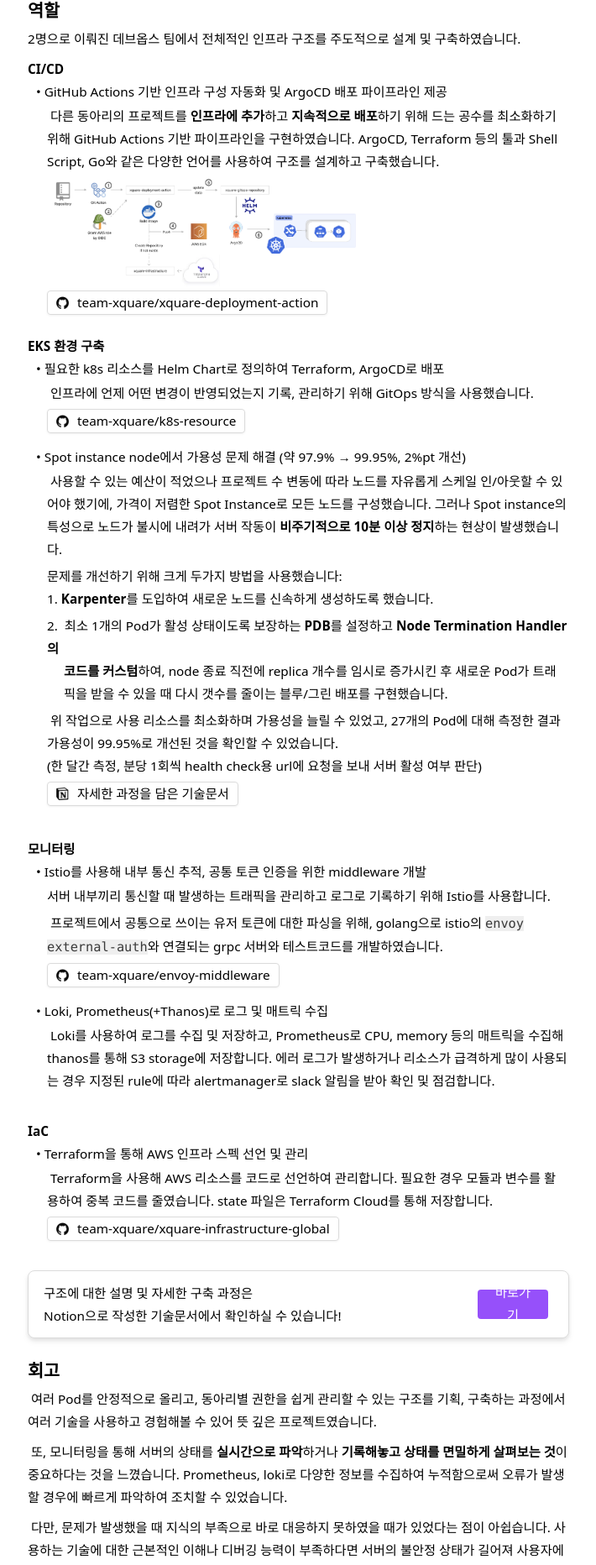
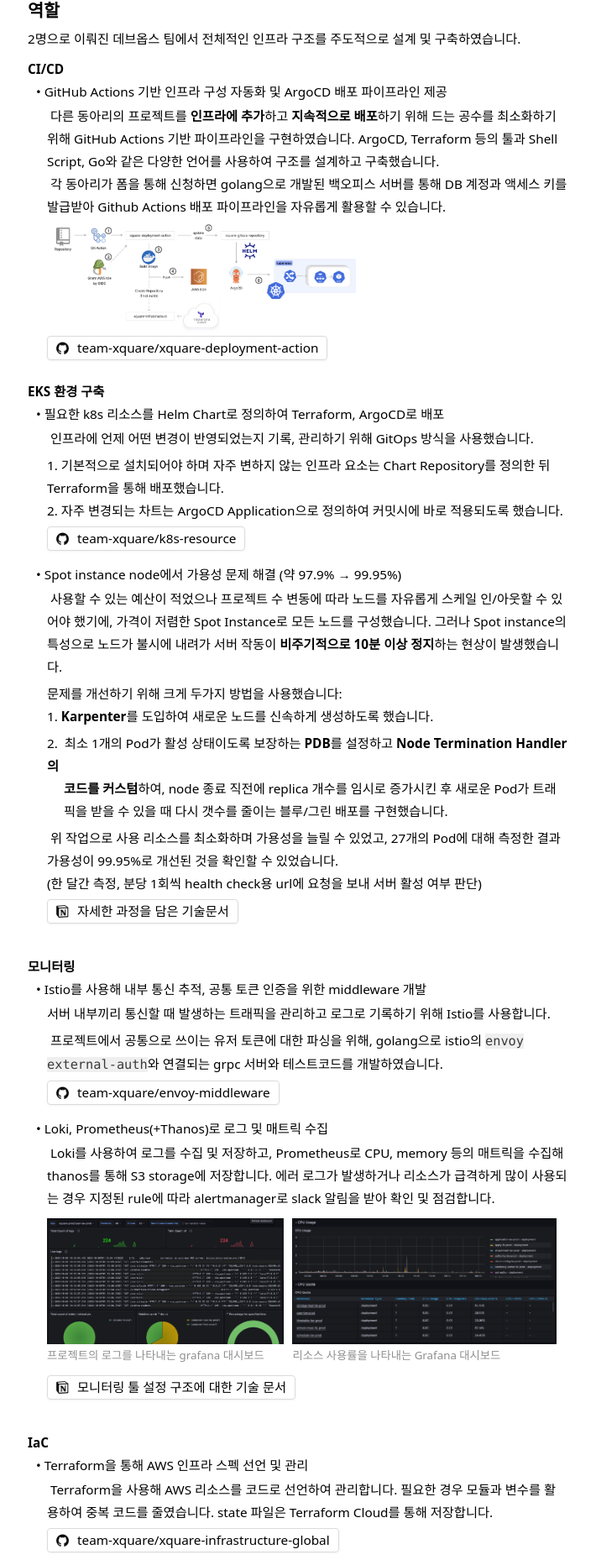
Before and after one commit to rlaisqls/portfolio, a React (Create React App) app: page / in a window 1280 px wide. Shown: the part 1595-3459 px from the top of the page at 84% size, without its empty margins (380-1090 px from the left). Built offline with nearby package versions, Linux system fonts and the light colour scheme.

Commit message:
내용 보충

```diff
--- a/public/index.html
+++ b/public/index.html
@@ -11,12 +11,12 @@
     />
     <meta name="author" content="김은빈" />
     <meta name="keywords" content="DevOps, Kubernetes, Engineer, Terraform" />
-    <meta name="og:type" content="%PUBLIC_URL%/img/header.png" />
+    <meta name="og:type" content="https://rlaisqls.site/img/header.png" />
     <meta name="og:title" content="김은빈" />
     <meta name="og:url" content="https://rlaisqls.site" />
     <meta
       name="og:description"
-      content="김은빈의 포트폴리오 사이트입니다."
+      content="모든 일에 오너쉽을 가지고 임하는 데브옵스 엔지니어입니다. 조직의 미션과 같은 방향으로 성장하는 것을 추구하며 책임감을 바탕으로 업무를 수행합니다. 프로젝트의 목표를 정확하게 파악하고 필요한 일을 적극적으로 찾아내는 것이 업무에 있어 가장 핵심적인 능력이라고 생각합니다. 상황을 다양한 관점에서 분석하여 목표를 위해 여러 방법을 구상하고 실행하는 것을 좋아합니다."
     />
     <link rel="apple-touch-icon" href="%PUBLIC_URL%/logo192.png" />
     <link rel="manifest" href="%PUBLIC_URL%/manifest.json" />
--- a/src/portfolio/project/DMS.jsx
+++ b/src/portfolio/project/DMS.jsx
@@ -72,10 +72,15 @@
                                     <Gap/>
                                     <Tab/>기존 아키텍처는 presentation → service → Repository 세 계층으로 이뤄져 있었기 때문에 service에 로직에 공통으로 나타나는 코드가 생겼습니다. Repository 계층과 비즈니스 로직 사이에 각 도메인에서 사용되는 공통적인 함수를 정의하는 중간 계층을 추가하는 형태로 리팩토링하였습니다. <br/>
                                     <Gap/>
+                                    <a href="https://github.com/team-aliens/DMS-Backend" target='_blank' rel="noopener noreferrer">
+                                        <div className="bg-white border-solid border-[1px] drop-shadow-sm bg-white border-lightgray px-[10px] my-[5px] mb-[15px] h-[29px] w-fit rounded ">
+                                            <GithubText text="백엔드 레포지토리"/>
+                                        </div>
+                                    </a>
                                 </div>
                                 <ModalImage
                                     src="/img/description/dms-architecture.png"
-                                    className="h-[140px] mt-[0px]" open={imageOpen}
+                                    className="h-[180px] mt-[0px]" open={imageOpen}
                                     caption="리팩토링 후 아키텍처"
                                 />
                             </div>
@@ -104,6 +109,11 @@
                             <Tab/>Spring 서버와 MySQL, Redis를 도커 네트워크 bridge로 연결하고 DB는 해당 내부 ip로만 통신하도록 하여 DB의 외부 노출을 줄이려 하였고, 작업 중 기본 bridge 네트워크의 gateway가 사라져 외부에서 container에 접근이 불가능한 이슈가 발생했습니다.<br/>
                             <Gap/>
                             <Tab/> 정확한 원인은 알아내지 못했으나 Docker를 재시작함으로써 해결했습니다. 통신 문제 발생 지점을 빠르게 찾아내기 위해선 <b>네트워크에 대한 이해와 디버깅 능력</b>이 중요하다는 것을 느꼈고, network에서 subnet과 gateway의 역할 및 ip 구조에 대해 더 잘 이해할 수 있었습니다.
+                            <ModalImage
+                                src="/img/description/docker-gateway-missing.png"
+                                className="h-[170px] mt-[10px]" open={imageOpen}
+                                caption="docker network inspect 결과에 gateway가 없는 모습"
+                            />
                         </>
                     }/>
                     <Toggle summary="Terraform을 통해 AWS, Cloudflare 등 인프라 스펙 선언 및 관리" detail={
@@ -141,7 +151,7 @@
 
             <div className="flex flex-col items-start gap-[9px]">
             <p className="relative self-stretch">
-                <Tab/>고등학교와 기숙사 관리 업체에 서비스를 운영할 기회가 있었으나, 여러 이유로 인해 성사되지 못한 점이 아쉽습니다. 학생 신분으로 인한 제약 때문에 목표 달성을 위한 대안을 시도하지 못했던 것도 일부 원인이지만 더 근본적인 문제는 잠재적인 문제점에 대해 미리 파악하고 시작하지 않은 점이었다고 생각합니다. 비용을 아끼기 위해선 초기 단계에서 <b>여러 시나리오를 고려하는 것</b>이 중요하다는 걸 깨달았으며 예상치 못한 어려움에 부딪혔을 때 <b>새로운 방향을 탐색하고 대응할 수 있는 유연성</b> 또한 필요함을 알게 되었습니다.
+                <Tab/>고등학교와 기숙사 관리 업체에 서비스를 운영할 기회가 있었으나, 보안과 유지보수 책임 문제로 인해 성사되지 못한 점이 아쉽습니다. 학생 신분으로 인한 제약 때문에 목표 달성을 위한 대안을 시도하지 못했던 것도 일부 원인이지만 더 근본적인 문제는 잠재적인 문제점에 대해 미리 파악하고 시작하지 않은 점이었다고 생각합니다. 비용을 아끼기 위해선 초기 단계에서 <b>여러 시나리오를 고려하는 것</b>이 중요하다는 걸 깨달았으며 예상치 못한 어려움에 부딪혔을 때 <b>새로운 방향을 탐색하고 대응할 수 있는 유연성</b> 또한 필요함을 알게 되었습니다.
             </p>
             <p className="relative self-stretch">
                 <Tab/>프로젝트를 성공적으로 진행하기 위해선 팀원 각자가 <b>지향하는 목표</b>가 일치될 수 있도록 이끄는 것이 중요하다는 것을 알았습니다. 리더인 저조차도 진행에 있어 불확실함이 크다고 느꼈기에 구체적인 비전을 제시할 수 없었고, 그것이 팀원들에게도 영향을 준다는 걸 느꼈습니다. 어떻게 해야 분명한 비전을 만들 수 있는지 답을 찾지는 못했지만 좋은 리더가 되기 위해선 더 많은 공부와 경험이 필요하겠다고 생각했습니다.<br />
--- a/src/portfolio/project/Xquare.jsx
+++ b/src/portfolio/project/Xquare.jsx
@@ -16,7 +16,7 @@
                 </div>
 
                 <p className="relative">
-                    여러 동아리에서 진행하는 프로젝트를 한 인프라에서 통합하여 관리하기 위한 프로젝트입니다.<br/>통합 인프라를 통해 많은 학생들이 서버 성능이나 관리, 비용 부담 없이 프로젝트를 배포하고 사용할 수 있도록 하는 것이 목적입니다.<br/>현재 5개 동아리에서 6개의 서비스, 28개의 프로젝트(56개의 Pod)를 배포해 운영 중이며, 교내 선생님과 학생을 포함한 약 250명의 유저가 배포된 서비스를 사용하고 있습니다.
+                    여러 동아리에서 진행하는 프로젝트를 한 인프라에서 통합하여 관리하기 위한 프로젝트입니다.<br/>PaaS 형태의 통합 인프라를 통해 많은 학생들이 서버 성능이나 관리, 비용 부담 없이 프로젝트를 배포하고 사용할 수 있도록 하는 것이 목적입니다.<br/>현재 5개 동아리에서 6개의 서비스, 28개의 프로젝트(56개의 Pod)를 배포해 운영 중이며, 교내 선생님과 학생을 포함한 약 250명의 유저가 배포된 서비스를 사용하고 있습니다.
                 </p>
                 </div>
 
@@ -36,7 +36,8 @@
                             GitHub Actions 기반 인프라 구성 자동화 및 ArgoCD 배포 파이프라인 제공
                         </>} detail={
                             <>
-                                <Tab/>다른 동아리의 프로젝트를 <b>인프라에 추가</b>하고 <b>지속적으로 배포</b>하기 위해 드는 공수를 최소화하기 위해 GitHub Actions 기반 파이프라인을 구현하였습니다. ArgoCD, Terraform 등의 툴과 Shell Script, Go와 같은 다양한 언어를 사용하여 구조를 설계하고 구축했습니다.
+                                <Tab/>다른 동아리의 프로젝트를 <b>인프라에 추가</b>하고 <b>지속적으로 배포</b>하기 위해 드는 공수를 최소화하기 위해 GitHub Actions 기반 파이프라인을 구현하였습니다. ArgoCD, Terraform 등의 툴과 Shell Script, Go와 같은 다양한 언어를 사용하여 구조를 설계하고 구축했습니다.<br/>
+                                <Tab/>각 동아리가 폼을 통해 신청하면 golang으로 개발된 백오피스 서버를 통해 DB 계정과 액세스 키를 <br/>발급받아 Github Actions 배포 파이프라인을 자유롭게 활용할 수 있습니다.
                                 <Gap/>
                                 <ModalImage src="/img/description/deployment-action.png" className="h-[130px]" open={imageOpen}/>
                                 <div className="bg-white border-solid border-[1px] drop-shadow-sm bg-white border-lightgray px-[10px] my-[5px] mb-[15px] h-[29px] w-fit rounded ">
@@ -53,7 +54,10 @@
                     <div className="ml-[10px]">
                         <Toggle summary="필요한 k8s 리소스를 Helm Chart로 정의하여 Terraform, ArgoCD로 배포" detail={
                             <>
-                                <Tab/>인프라에 언제 어떤 변경이 반영되었는지 기록, 관리하기 위해 GitOps 방식을 사용했습니다.
+                                <Tab/>인프라에 언제 어떤 변경이 반영되었는지 기록, 관리하기 위해 GitOps 방식을 사용했습니다.<br/>
+                                <Gap/>
+                                1. 기본적으로 설치되어야 하며 자주 변하지 않는 인프라 요소는 Chart Repository를 정의한 뒤 Terraform을 통해 배포했습니다.<br/>
+                                2. 자주 변경되는 차트는 ArgoCD Application으로 정의하여 커밋시에 바로 적용되도록 했습니다.
                                 <div className="bg-white border-solid border-[1px] drop-shadow-sm bg-white border-lightgray px-[10px] my-[5px] mb-[15px] h-[29px] w-fit rounded ">
                                     <a href="https://github.com/team-xquare/k8s-resource" target='_blank' rel="noopener noreferrer">
                                     <GithubText text="team-xquare/k8s-resource"/>
@@ -63,7 +67,7 @@
                         }/>
                         <Toggle summary={
                             <>
-                                Spot instance node에서 가용성 문제 해결 (약 97.9% → 99.95%, 2%pt 개선)
+                                Spot instance node에서 가용성 문제 해결 (약 97.9% → 99.95%)
                             </>} detail={
                                 <>
                                     <Tab/>사용할 수 있는 예산이 적었으나 프로젝트 수 변동에 따라 노드를 자유롭게 스케일 인/아웃할 수 있어야 했기에, 가격이 저렴한 Spot Instance로 모든 노드를 구성했습니다. 그러나 Spot instance의 특성으로 노드가 불시에 내려가 서버 작동이 <b>비주기적으로 10분 이상 정지</b>하는 현상이 발생했습니다.<br/>
@@ -107,6 +111,31 @@
                         <Toggle summary="Loki, Prometheus(+Thanos)로 로그 및 매트릭 수집" detail={
                             <>
                                 <Tab/>Loki를 사용하여 로그를 수집 및 저장하고, Prometheus로 CPU, memory 등의 매트릭을 수집해 thanos를 통해 S3 storage에 저장합니다. 에러 로그가 발생하거나 리소스가 급격하게 많이 사용되는 경우 지정된 rule에 따라 alertmanager로 slack 알림을 받아 확인 및 점검합니다.
+
+                                <div className="flex flex-row gap-[10px]">
+                                    <div className="mt-[10px] mb-[5px]">
+                                        <ModalImage
+                                            src="/img/description/grafana-loki-dashboard.png"
+                                            className="h-[150px]" open={imageOpen}
+                                            caption="프로젝트의 로그를 나타내는 grafana 대시보드"
+                                        />
+                                    </div>
+                                    <div className="mt-[10px] mb-[5px]">
+                                        <ModalImage
+                                            src="/img/description/grafana-compute-resources.png"
+                                            className="h-[150px]" open={imageOpen}
+                                            caption="리소스 사용률을 나타내는 Grafana 대시보드"
+                                        />
+                                    </div>
+                                </div>
+
+                                <div className="bg-white border-solid border-[1px] drop-shadow-sm bg-white border-lightgray px-[10px] my-[5px] mb-[15px] h-[29px] w-fit rounded ">
+                                    <a href="https://team-xquare.notion.site/DevOps-a8693ce0928c465db3a1e598473dda6f?p=049f6f1c1a4e4a35b767f8a17036fcf3&pm=s" target='_blank' rel="noopener noreferrer">
+                                    <DocumentText text="모니터링 툴 설정 구조에 대한 기술 문서"/>
+                                    </a>
+                                </div>
+
+
                             </>
                         }/>
                     </div>
```
Also changed, not shown: public/img/description/docker-gateway-missing.png.
